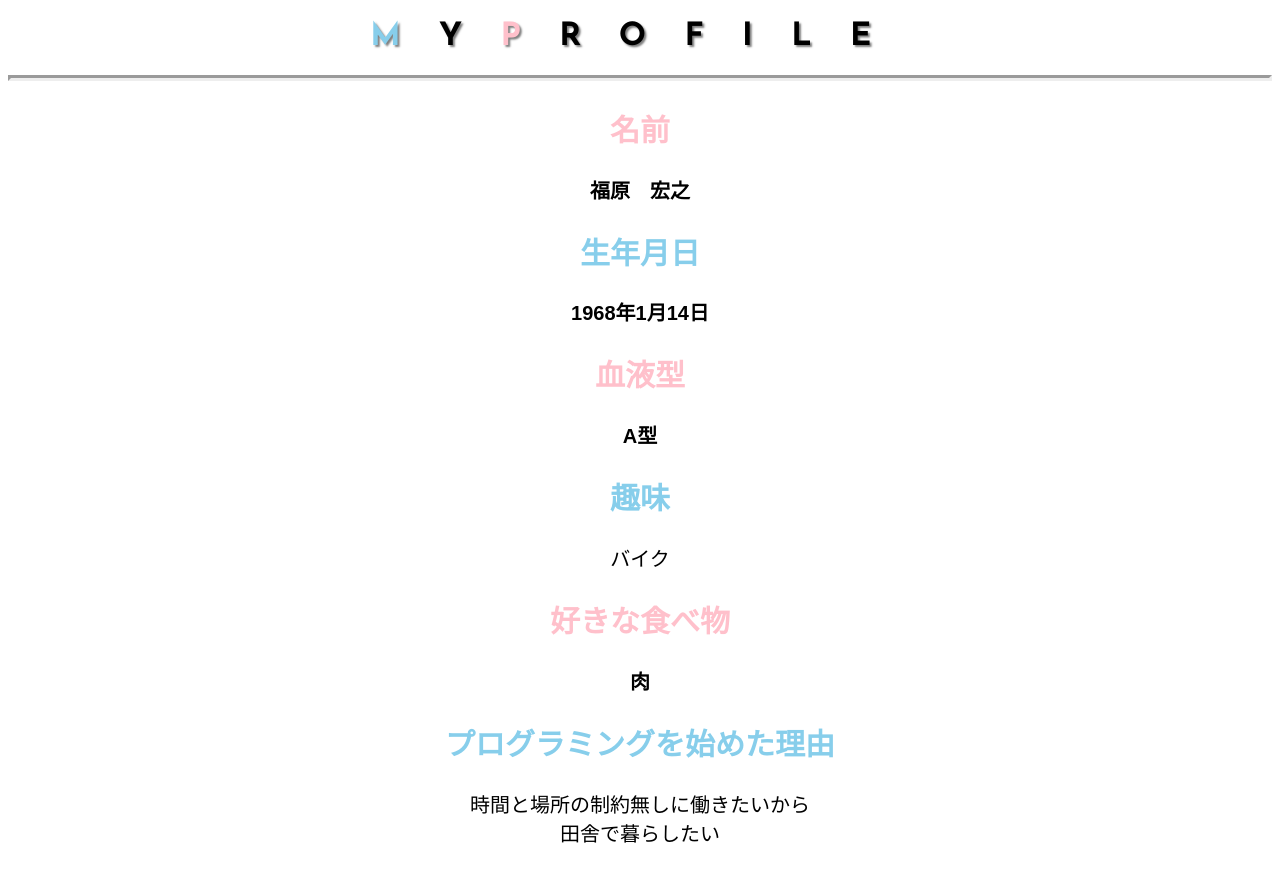
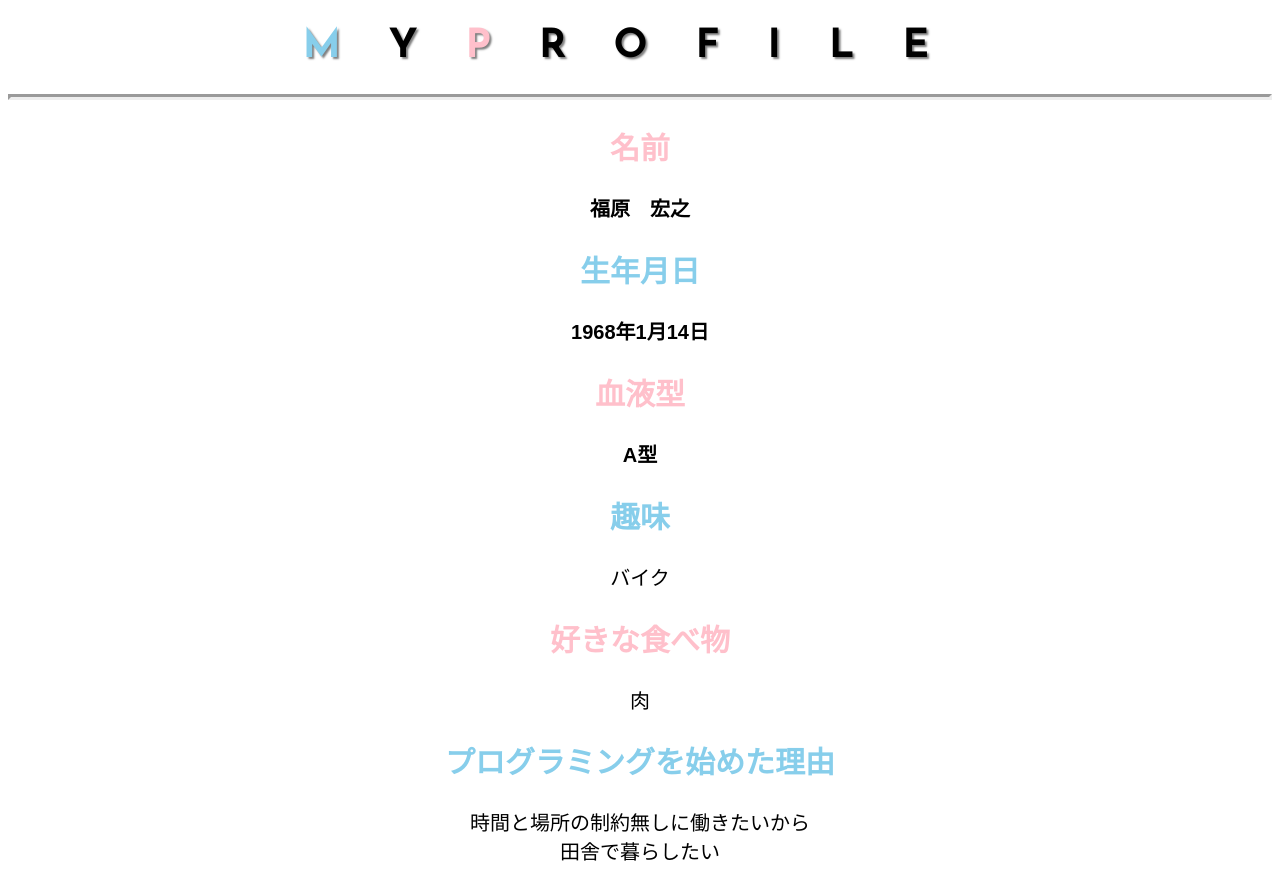
Before and after one commit to fukuhara0114/github-basic-kadai, a plain HTML site: page kadai_014/kadai_014.html in a window 1280 px wide. Drawn offline with Linux system fonts and the light colour scheme.

Commit message:
repair_002

```diff
--- a/kadai_014/kadai_014.html
+++ b/kadai_014/kadai_014.html
@@ -21,7 +21,7 @@
   <h2 class="skyblue">趣味</h2>
   <p class="regular">バイク</p>
   <h2 class="pink">好きな食べ物</h2>
-  <p>肉</p>
+  <p class="regular">肉</p>
   <h2 class="skyblue">プログラミングを始めた理由</h2>
   <p class="regular">時間と場所の制約無しに働きたいから<br>田舎で暮らしたい</p>
 </body>
--- a/kadai_014/style.css
+++ b/kadai_014/style.css
@@ -1,12 +1,11 @@
 body{
-  font-family: "Areal", "Meiryo", sans-serif;
+  font-family: "Arial", "Meiryo", sans-serif;
   font-size: 20px;
   text-align: center;
 }
 
-h1{
-  font-family: "Josefin Sans", sans-serif;
-  font-size: 2rem;
+h1{  font-family: "Josefin Sans", sans-serif;
+  font-size: 2em;
   text-shadow: 2px 2px 2px rgb(0,0,0, 0.5);
   letter-spacing: 1.2em;
 
```
